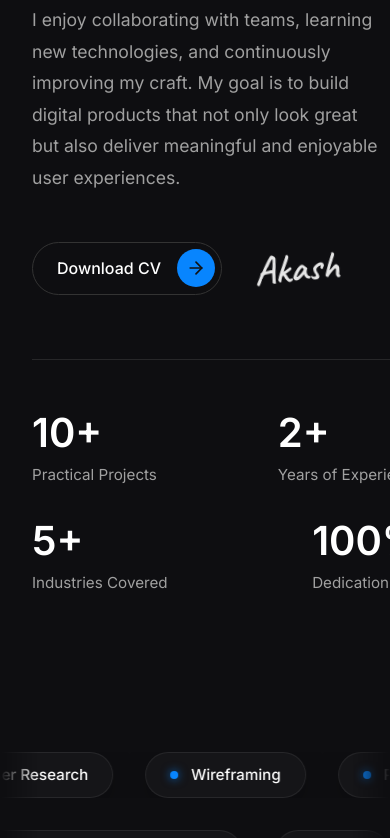
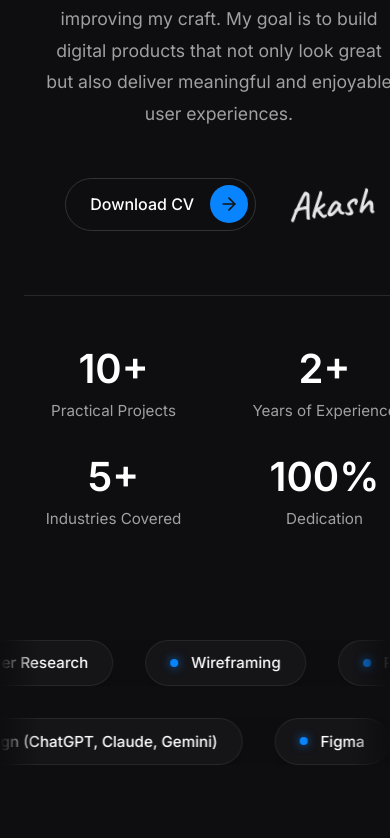
Before and after one commit to akashak202409-max/Akash-UI-UX, a React app: page / in a window 390 px wide. Shown: the part 2441-3279 px from the top of the page. Built offline with nearby package versions, Linux system fonts and the light colour scheme; the HTML template or start-up script is replaced by a standard one.

Commit message:
Optimize full portfolio for mobile responsiveness

```diff
--- a/src/components/About/About.css
+++ b/src/components/About/About.css
@@ -407,12 +407,38 @@
 @media (max-width: 900px) {
   .about-grid {
     grid-template-columns: 1fr;
+    gap: 3rem;
   }
+
+  .about-content-side {
+    align-items: center;
+    text-align: center;
+  }
+
+  .about-description {
+    text-align: center;
+  }
+
+  .about-actions {
+    justify-content: center;
+    width: 100%;
+  }
+
   .about-stats {
-    flex-wrap: wrap;
+    display: grid;
+    grid-template-columns: 1fr 1fr;
     gap: 2rem;
+    width: 100%;
+    text-align: center;
   }
+
   .stat-divider {
     display: none;
   }
 }
+
+@media (max-width: 768px) {
+  .about-section {
+    padding: 3rem 1.5rem;
+  }
+}
--- a/src/components/Contact/Contact.css
+++ b/src/components/Contact/Contact.css
@@ -256,3 +256,9 @@
     gap: 1.5rem;
   }
 }
+
+@media (max-width: 768px) {
+  .contact-section {
+    padding: 3rem 1.5rem;
+  }
+}
--- a/src/components/Education/Education.css
+++ b/src/components/Education/Education.css
@@ -205,3 +205,9 @@
     max-width: 100%;
   }
 }
+
+@media (max-width: 768px) {
+  .education-section {
+    padding: 3rem 1.5rem;
+  }
+}
--- a/src/components/Experience/Experience.css
+++ b/src/components/Experience/Experience.css
@@ -204,3 +204,9 @@
     transform: translateY(-5px); /* Remove X translation on mobile */
   }
 }
+
+@media (max-width: 768px) {
+  .experience-section {
+    padding: 3rem 1.5rem;
+  }
+}
--- a/src/components/Projects/Projects.css
+++ b/src/components/Projects/Projects.css
@@ -221,3 +221,9 @@
     font-size: 0.9rem;
   }
 }
+
+@media (max-width: 768px) {
+  .projects-section {
+    padding: 3rem 1.5rem;
+  }
+}
```
Also changed, not shown: 1 other file (tests, documents, lock files or other folders).
